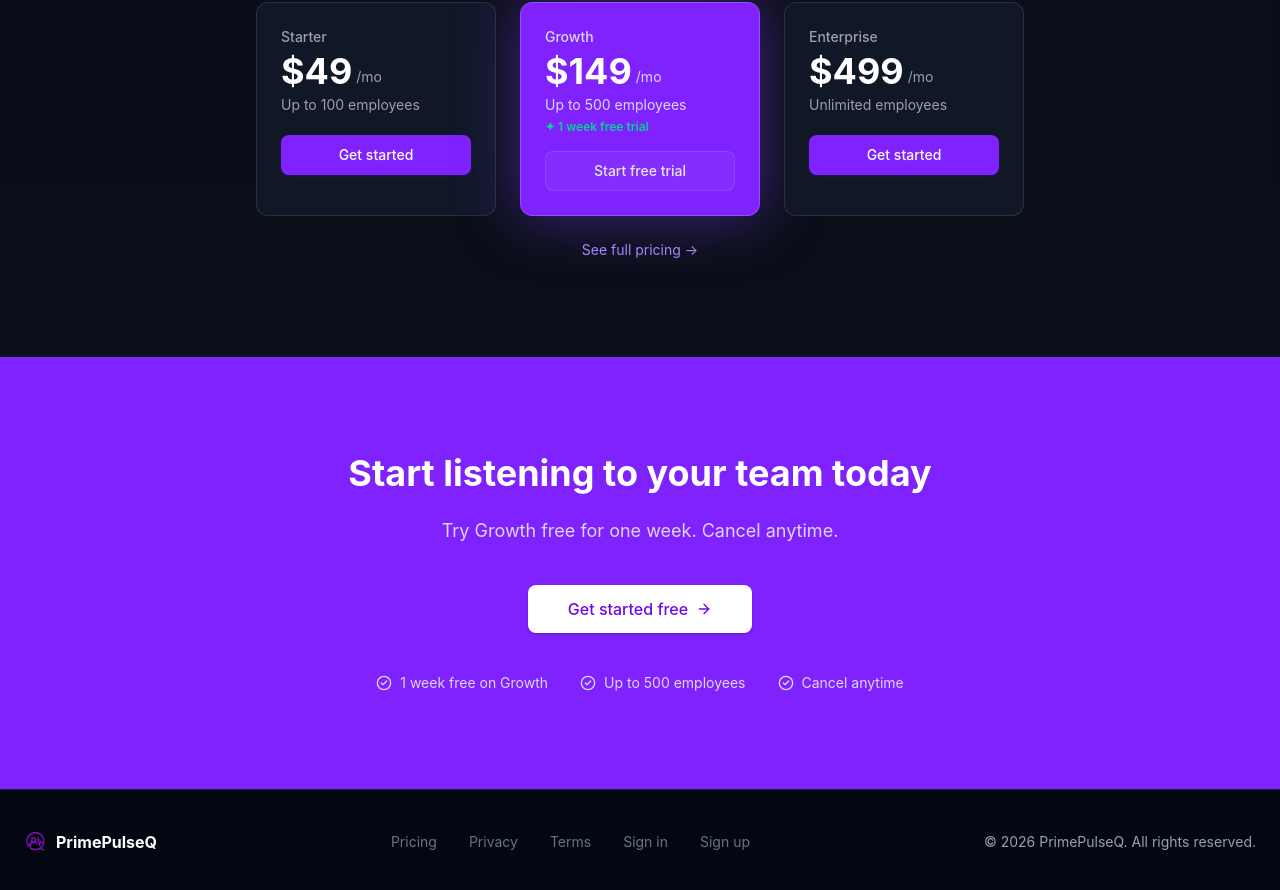
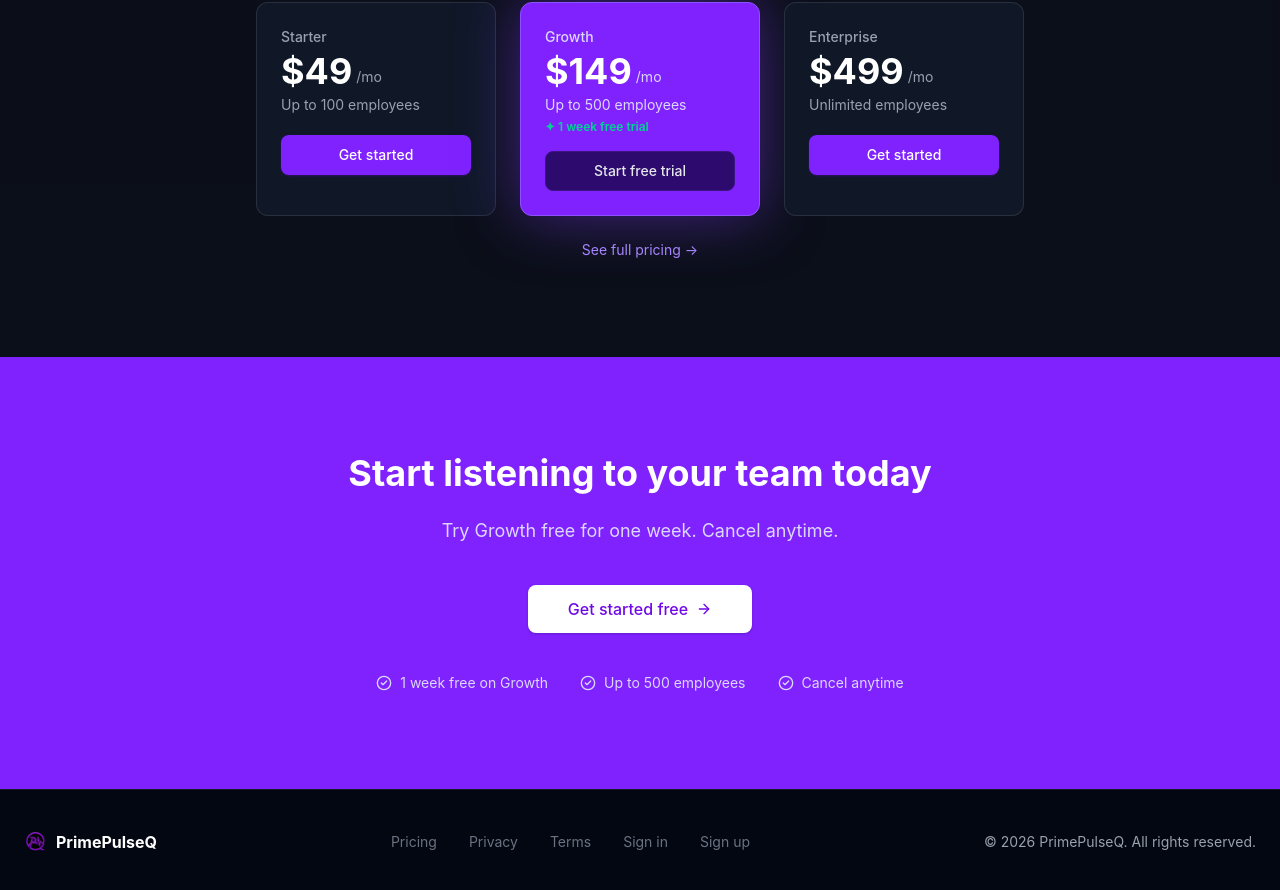
Before and after one commit to Talha24Akram/PrimePulseQ, a Next.js app: page / in a window 1280 px wide. Shown: the part 3628-4518 px from the top of the page. Built offline with nearby package versions, Linux system fonts and the light colour scheme.

Commit message:
Dark purple free trial button; cursor-pointer on all buttons

```diff
--- a/src/app/page.tsx
+++ b/src/app/page.tsx
@@ -216,7 +216,7 @@ export default function LandingPage() {
                 {"trial" in tier && <p className="text-xs font-semibold text-emerald-400 mb-4">✦ 1 week free trial</p>}
                 {!("trial" in tier) && <div className="mb-5" />}
                 <Link href="/signup">
-                  <Button className={`w-full ${tier.highlight ? "bg-violet-900 text-white hover:bg-violet-950 border-violet-800" : ""}`} variant={tier.highlight ? "outline" : "default"}>
+                  <Button className={`w-full ${tier.highlight ? "!bg-[#2d0a6e] !border-[#3d1580] text-white hover:!bg-[#3d1580]" : ""}`} variant={tier.highlight ? "outline" : "default"}>
                     {tier.cta}
                   </Button>
                 </Link>
--- a/src/components/ui/button.tsx
+++ b/src/components/ui/button.tsx
@@ -4,7 +4,7 @@ import { cva, type VariantProps } from "class-variance-authority";
 import { cn } from "@/lib/utils";
 
 const buttonVariants = cva(
-  "inline-flex items-center justify-center gap-2 whitespace-nowrap rounded-lg text-sm font-medium transition-colors focus-visible:outline-none focus-visible:ring-2 focus-visible:ring-violet-500 disabled:pointer-events-none disabled:opacity-50",
+  "inline-flex items-center justify-center gap-2 whitespace-nowrap rounded-lg text-sm font-medium transition-colors focus-visible:outline-none focus-visible:ring-2 focus-visible:ring-violet-500 disabled:pointer-events-none disabled:opacity-50 cursor-pointer",
   {
     variants: {
       variant: {
```
